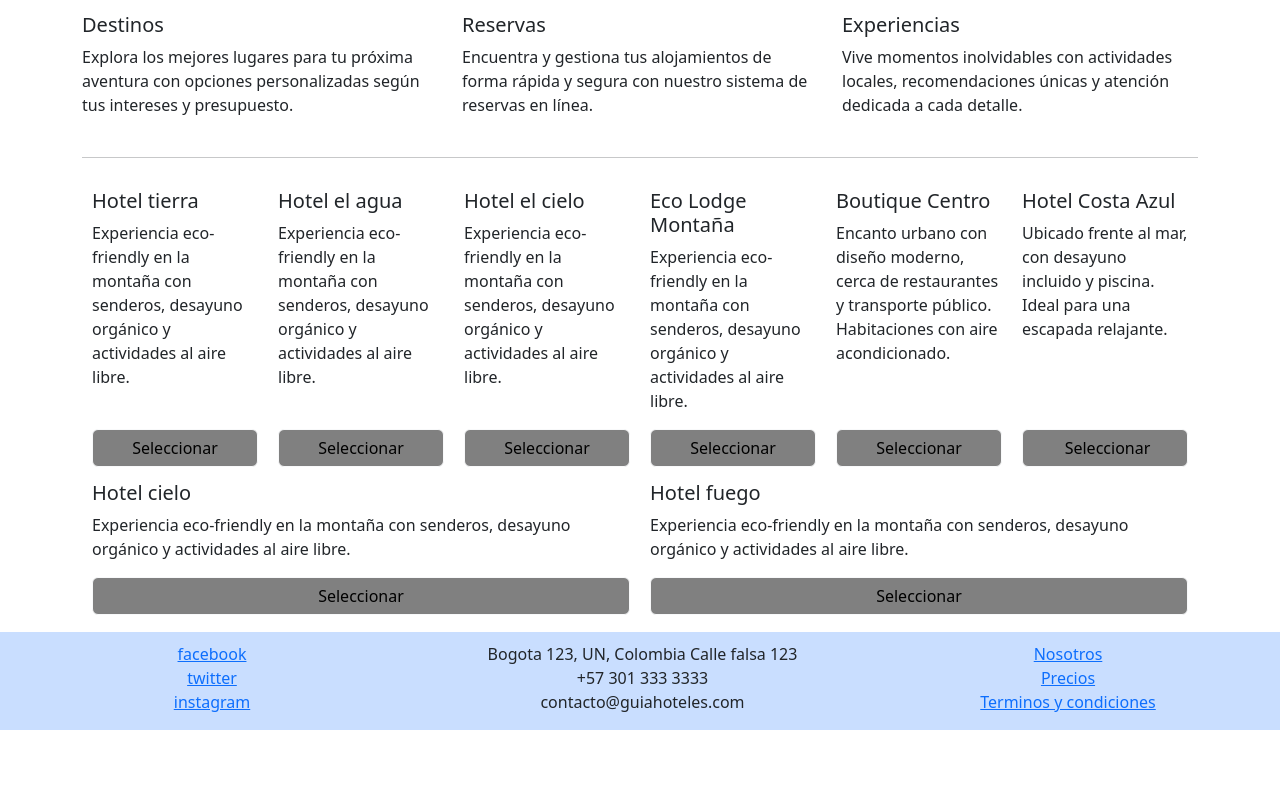
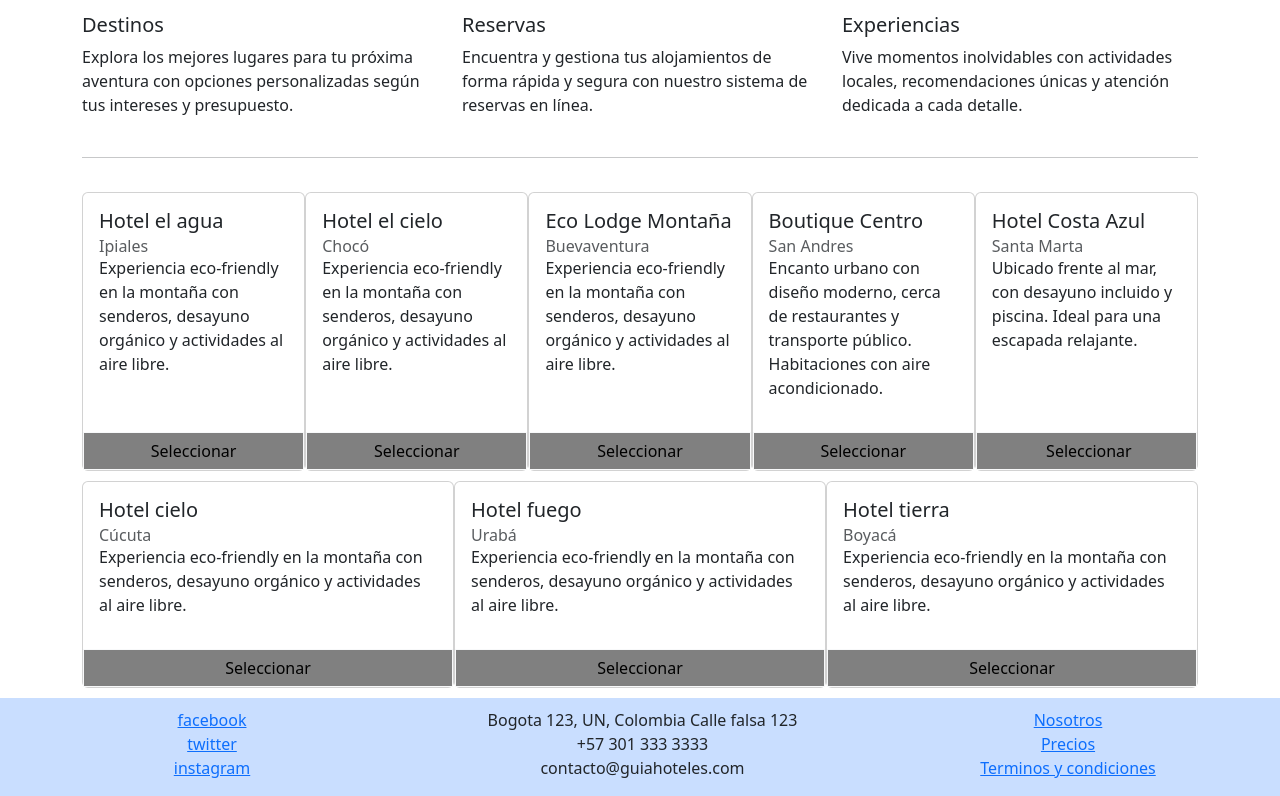
Before and after one commit to cdsalazard/bootstrap, a website: page index.html in a window 1280 px wide. Shown: the part 153-949 px from the top of the page. Before the commit the page ends 883 px from the top, so only its background shows below. Drawn offline with nearby package versions, Linux system fonts and the light colour scheme; a web font is replaced by a local one.

Commit message:
se agregan estilos nuevos a las cards y medios de pago

```diff
--- a/css/main.css
+++ b/css/main.css
@@ -19,13 +19,14 @@ footer {
 }
 
 .card-hotel {
-    margin: 5px 5px 5px 5px;
-    flex: 1 150px;
-    padding: 2px 5px 2px 5px;
+    margin-top: 10px;
+    flex: 1 200px;
+    /* padding: 2px 0px 2px 0px; */
 }
 
 .btn-reserva{
     width: 100%;
+    border-radius: 0;
 }
 
 .footer-address-icon{
--- a/index.html
+++ b/index.html
@@ -91,63 +91,72 @@
         <hr class="my-4">
 
         <div class="d-flex flex-wrap flex-row-reverse">
-            <div class="card-hotel d-flex flex-column justify-content-between">
-                <div>
-                <h5>Hotel Costa Azul</h5>
-                <p>Ubicado frente al mar, con desayuno incluido y piscina. Ideal para una escapada relajante.</p>
+            <div class="card card-hotel d-flex flex-column justify-content-between ml-2">
+                <div class="card-body">
+                <h5 class="card-title">Hotel Costa Azul</h5>
+                <h6 class="card-subtitle text-muted">Santa Marta</h6>
+                <p class="card-text">Ubicado frente al mar, con desayuno incluido y piscina. Ideal para una escapada relajante.</p>
                 </div>
                 <a href="#" class="btn btn-light btn-reserva"> <span class="oi oi-plus footer-address-icon"></span>Seleccionar</a>
             </div>
-            <div class="card-hotel d-flex flex-column justify-content-between">
-                <div>
-                <h5>Boutique Centro</h5>
+
+            <div class="card card-hotel d-flex flex-column justify-content-between ml-2">
+                <div class="card-body">
+                <h5 class="card-title">Boutique Centro</h5>
+                <h6 class="card-subtitle text-muted">San Andres</h6>
                 <p>Encanto urbano con diseño moderno, cerca de restaurantes y transporte público. Habitaciones con aire acondicionado.</p>
                 </div>
                 <a href="#" class="btn btn-light  btn-reserva">Seleccionar</a>
 
             </div>
-            <div class="card-hotel d-flex flex-column justify-content-between">
-                <div>
-                <h5>Eco Lodge Montaña</h5>
+            <div class="card card-hotel d-flex flex-column justify-content-between ml-2">
+                <div class="card-body">
+                <h5 class="card-title">Eco Lodge Montaña</h5>
+                <h6 class="card-subtitle text-muted">Buevaventura</h6>
                 <p>Experiencia eco-friendly en la montaña con senderos, desayuno orgánico y actividades al aire libre.</p>
                 </div>
                 <a href="#" class="btn btn-light btn-reserva ">Seleccionar</a>
 
             </div>
-            <div class="card-hotel d-flex flex-column justify-content-between">
-                <div>
-                <h5>Hotel el cielo</h5>
+            <div class="card card-hotel d-flex flex-column justify-content-between ml-2">
+                <div class="card-body">
+                <h5 class="card-title">Hotel el cielo</h5>
+                <h6 class="card-subtitle text-muted">Chocó</h6>
                 <p>Experiencia eco-friendly en la montaña con senderos, desayuno orgánico y actividades al aire libre.</p>
                 </div>
                 <a href="#" class="btn btn-light btn-reserva">Seleccionar</a>
 
             </div>
-            <div class="card-hotel d-flex flex-column justify-content-between">
-                <div>
-                <h5>Hotel el agua</h5>
+            <div class="card card-hotel d-flex flex-column justify-content-between ml-2">
+                <div class="card-body">
+                <h5 class="card-title">Hotel el agua</h5>
+                <h6 class="card-subtitle text-muted">Ipiales</h6>
                 <p>Experiencia eco-friendly en la montaña con senderos, desayuno orgánico y actividades al aire libre.</p>
                 </div>
                 <a href="#" class="btn btn-light btn-reserva">Seleccionar</a>
 
             </div>
-            <div class="card-hotel d-flex flex-column justify-content-between">
-                <div>
-                <h5>Hotel tierra</h5>
+            <div class="card card-hotel d-flex flex-column justify-content-between ml-2">
+                <div class="card-body">
+                <h5 class="card-title">Hotel tierra</h5>
+                <h6 class="card-subtitle text-muted">Boyacá</h6>
                 <p>Experiencia eco-friendly en la montaña con senderos, desayuno orgánico y actividades al aire libre.</p>
                 </div>
                 <a href="#" class="btn btn-light btn-reserva">Seleccionar</a>
             </div>
-            <div class="card-hotel d-flex flex-column justify-content-between">
-                <div>
-                <h5>Hotel fuego</h5>
+            <div class="card card-hotel d-flex flex-column justify-content-between ml-2">
+                <div class="card-body">
+                <h5 class="card-title">Hotel fuego</h5>
+                <h6 class="card-subtitle text-muted">Urabá</h6>
                 <p>Experiencia eco-friendly en la montaña con senderos, desayuno orgánico y actividades al aire libre.</p>
                 </div>
                 <a href="#" class="btn btn-light btn-reserva">Seleccionar</a>
 
             </div>
-            <div class="card-hotel d-flex flex-column justify-content-between">
-                <div>
+            <div class="card card-hotel d-flex flex-column justify-content-between ml-2">
+                <div class="card-body">
                 <h5>Hotel cielo</h5>
+                <h6 class="card-subtitle text-muted">Cúcuta</h6>
                 <p>Experiencia eco-friendly en la montaña con senderos, desayuno orgánico y actividades al aire libre.</p>
                 </div>
                 <a href="#" class="btn btn-light btn-reserva">Seleccionar</a>
```
Also changed, not shown: prices.html (+13 -1 lines).
